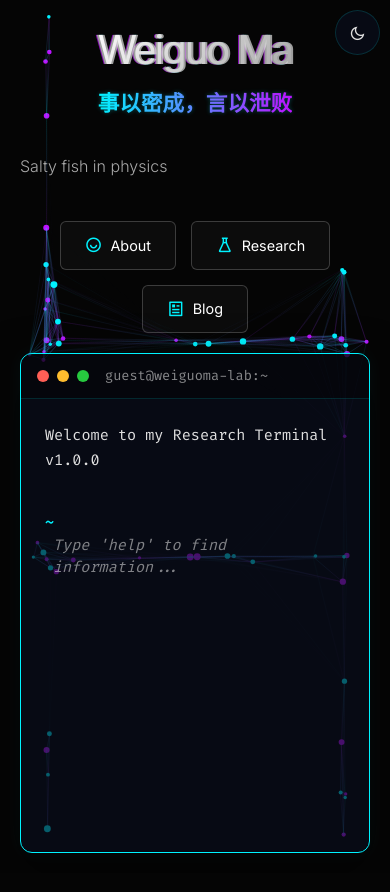
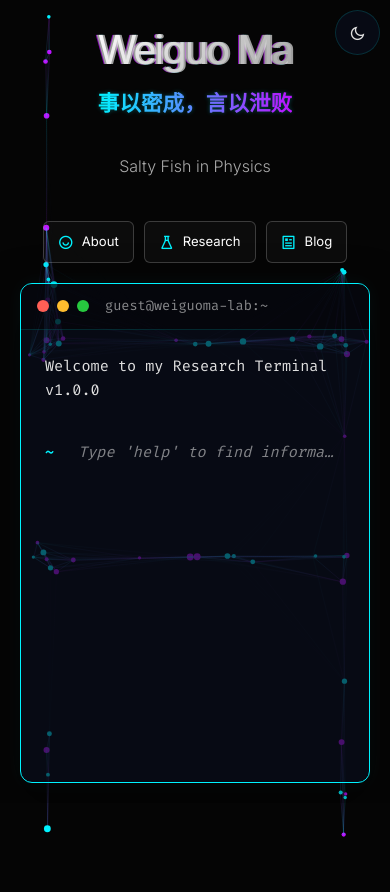
Before and after one commit to WeiguoMa/WeiguoMa.github.io, a Jekyll site: the page index.html, which Jekyll copies as it is, in a window 390 px wide. Shown: the top 892 px of the page. Built offline with Jekyll 4.4.1, drawn with Linux system fonts in a browser that asks for light colours; nearby versions of some CDN libraries.

Commit message:
optimize

```diff
--- a/index.html
+++ b/index.html
@@ -79,10 +79,13 @@
             transform: translate(-50%, -50%);
             color: var(--color-cyan);
             font-family: 'Fira Code', monospace;
-            font-size: 0.9rem;
+            font-size: clamp(0.55rem, 2.2vw, 0.9rem);
+            white-space: nowrap;
+            max-width: 92vw;
+            text-align: center;
             z-index: 5;
             opacity: 0;
-            letter-spacing: 3px;
+            letter-spacing: clamp(1px, 0.5vw, 3px);
             pointer-events: none;
             transition: all 0.5s ease;
             text-shadow: 0 0 10px var(--color-cyan);
@@ -339,12 +342,19 @@
             #main-layout { flex-direction: column; padding: 20px; gap: 20px; height: auto; overflow-y: auto; }
             .profile-section { flex: none; width: 100%; padding: 0; display: flex; flex-direction: column; align-items: center; }
             .subtitle { justify-content: center; text-align: center; }
-            .intro-text { text-align: justify; width: 100%; max-width: 450px; }
-            .button-container { justify-content: center; }
+            .intro-text { text-align: center; width: 100%; max-width: 450px; }
+            .button-container { justify-content: center; flex-wrap: nowrap; gap: 10px; }
+            .academic-btn { padding: 8px 14px; font-size: 0.82rem; }
+            .academic-btn i { font-size: 1rem; }
             .terminal-section { flex: none; width: 100%; height: 500px; }
             .name-title { font-size: 2.5rem; }
             .theme-toggle { top: 10px; right: 10px; }
             body { overflow-y: auto; }
+
+            .terminal-body { overflow-x: auto; }
+            .prompt-line { flex-wrap: nowrap; white-space: nowrap; }
+            .command-text { white-space: nowrap; }
+            .command-placeholder { white-space: nowrap; overflow: hidden; text-overflow: ellipsis; max-width: 70vw; }
         }
     </style>
 </head>
@@ -371,7 +381,7 @@
 
             <!-- 修改后的简介文字 -->
             <div class="intro-text">
-                Salty fish in physics
+                Salty Fish in Physics
             </div>
 
             <div class="button-container">
```
